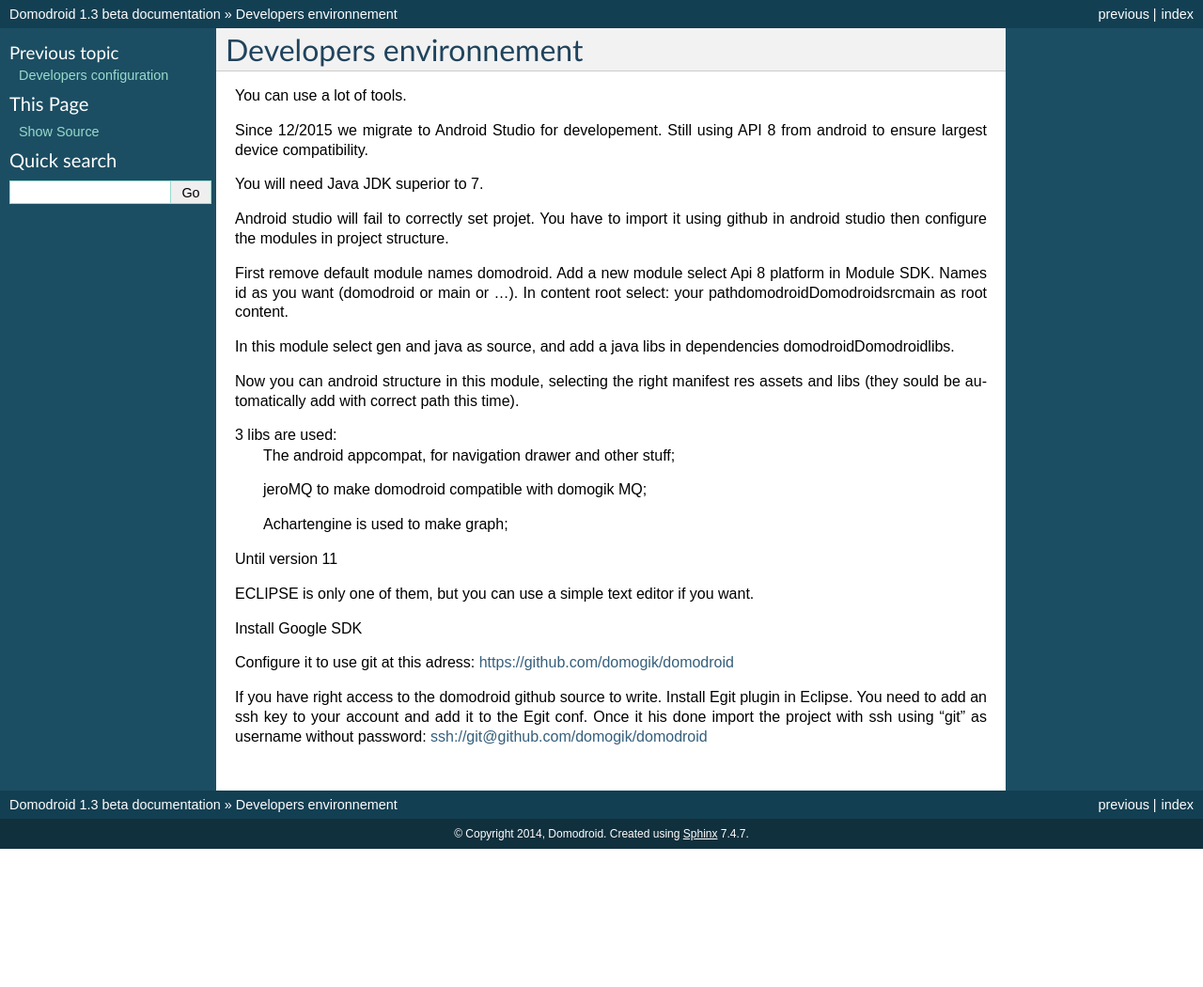
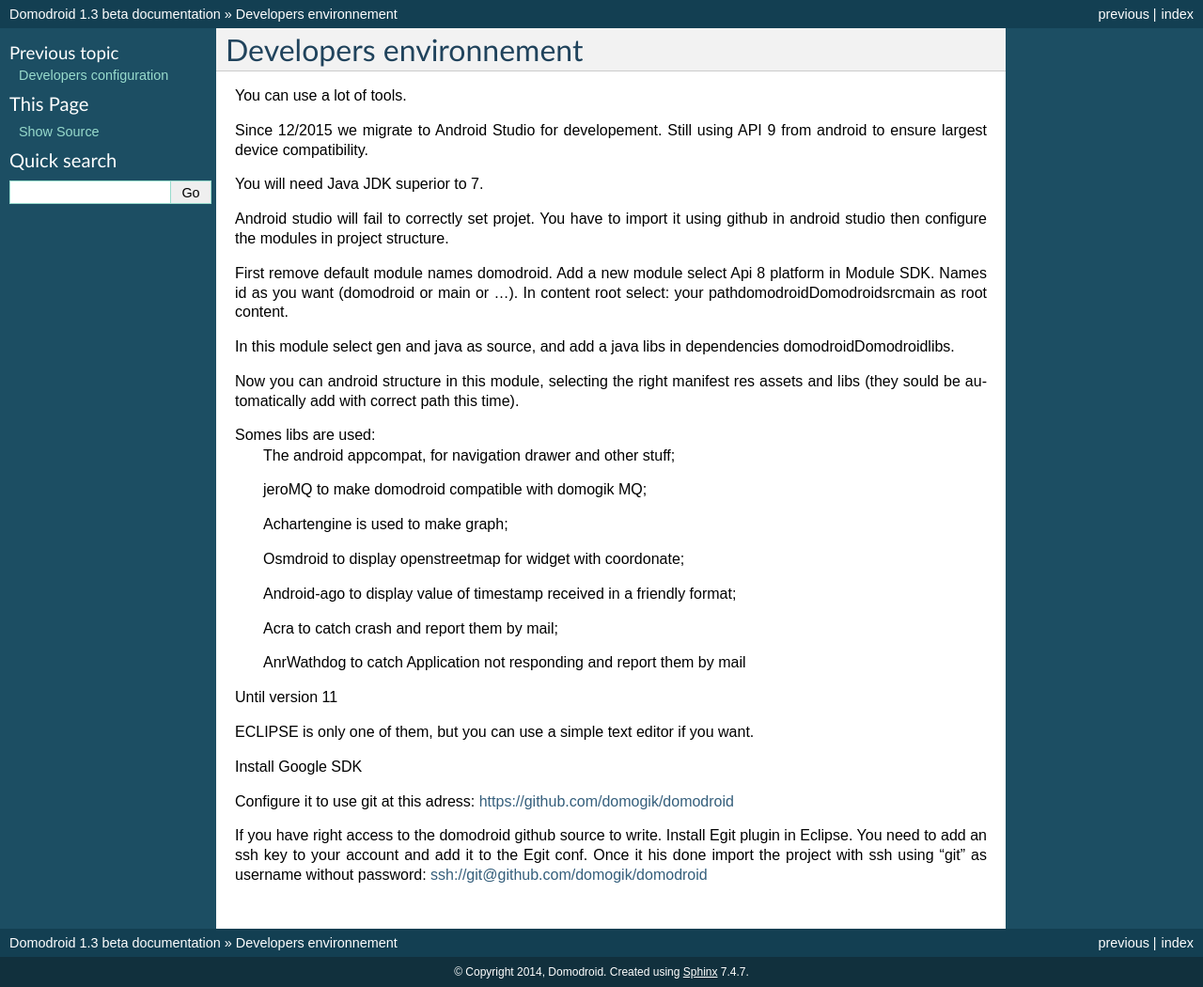
Before and after one commit to domogik/domodroid-doc, a Sphinx documentation site: the page built from docs/package_development/developers_environment.txt, in a window 1280 px wide. Shown: the whole page at 94% size. Built offline with Sphinx 7.4.7, drawn with Linux system fonts in a browser that asks for light colours; pages that are not in the unit, such as notebooks, are missing from menus; before the commit the page ends 903 px from its top, so only the background shows below that.

Commit message:
Update developers_environment.txt

```diff
--- a/docs/package_development/developers_environment.txt
+++ b/docs/package_development/developers_environment.txt
@@ -7,7 +7,7 @@
 
 You can use a lot of tools.
 
-Since 12/2015 we migrate to Android Studio for developement. Still using API 8 from android to ensure largest device compatibility.
+Since 12/2015 we migrate to Android Studio for developement. Still using API 9 from android to ensure largest device compatibility.
 
 You will need Java JDK superior to 7.
 
@@ -21,12 +21,20 @@
 Now you can android structure in this module, selecting the right manifest res assets and libs (they sould be automatically add with correct path this time).
 
 
-3 libs are used:
+Somes libs are used:
 	The android appcompat, for navigation drawer and other stuff;
 
 	jeroMQ to make domodroid compatible with domogik MQ;
 
 	Achartengine is used to make graph;
+
+	Osmdroid to display openstreetmap for widget with coordonate;
+
+	Android-ago to display value of timestamp received in a friendly format;
+
+	Acra to catch crash and report them by mail;
+
+	AnrWathdog to catch Application not responding and report them by mail
 
 Until version 11
 
```
